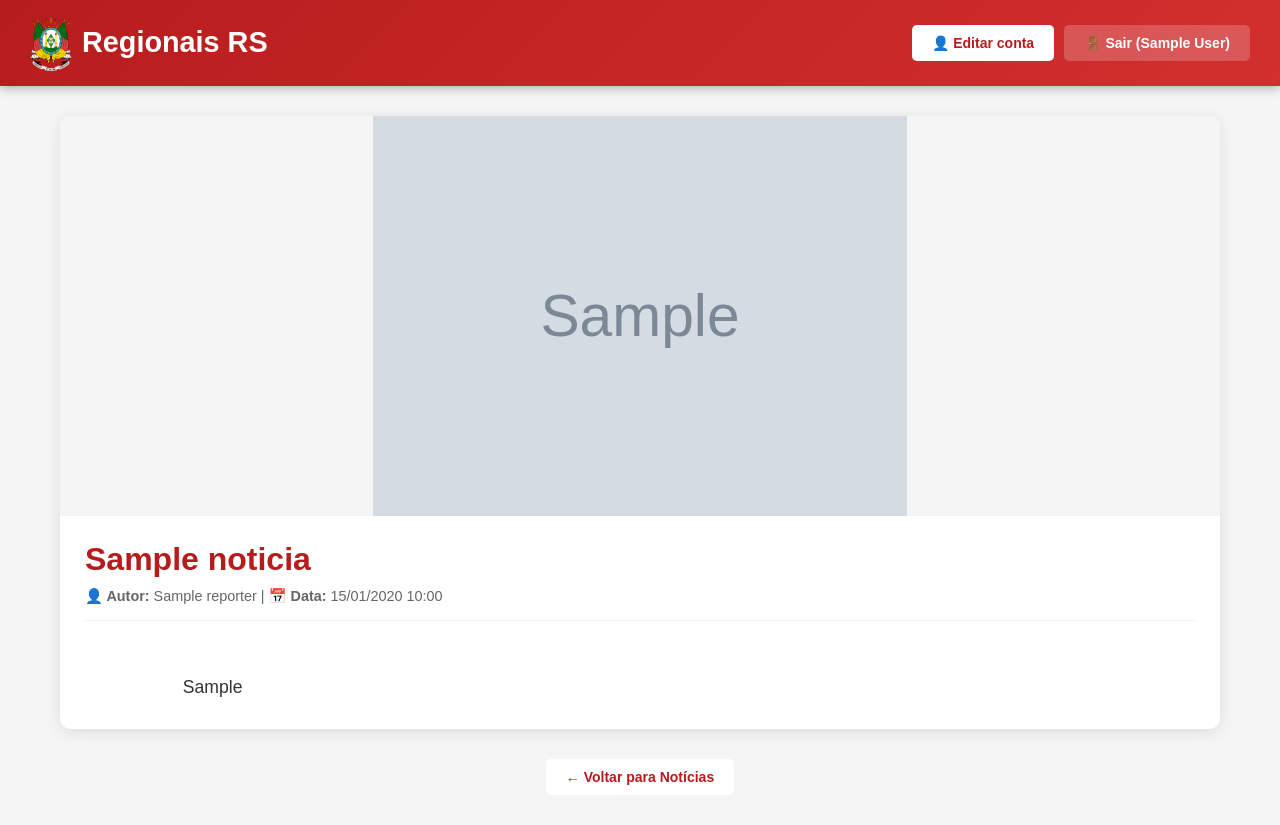
After one commit to BernardoFonsecaRibeiro/Trabalho.Noticia, a PHP site: page /noticia.php?id=1 in a window 1280 px wide. The commit adds this page. Run offline with PHP 8.4, Linux system fonts and the light colour scheme; the visitor is signed in with stand-in values (Sample User, id 1); tables that the repository leaves empty hold one stand-in row (values such as "Sample post"); grey boxes marked "Sample" are stand-in pictures.

Commit message:
Add files via upload

```diff
--- /dev/null
+++ b/Noticia/noticia.php
@@ -0,0 +1,139 @@
+<?php
+session_start();
+include 'conexao.php';
+
+// Verifica se o ID da notícia foi passado
+if (!isset($_GET['id']) || !is_numeric($_GET['id'])) {
+    header("Location: indexPublico.php");
+    exit();
+}
+
+$id = (int) $_GET['id'];
+
+// Buscar a notícia com nome do autor
+$sql = "SELECT noticias.*,
+        COALESCE(r.nome, a.nome, u.nome) as nome_autor
+        FROM noticias
+        LEFT JOIN reporters r ON noticias.autor = r.id
+        LEFT JOIN admins a ON noticias.autor = a.id
+        LEFT JOIN usuarios u ON noticias.autor = u.id
+        WHERE noticias.id = ?";
+$stmt = $conn->prepare($sql);
+$stmt->bind_param("i", $id);
+$stmt->execute();
+$result = $stmt->get_result();
+
+if ($result->num_rows == 0) {
+    header("Location: indexPublico.php");
+    exit();
+}
+
+$noticia = $result->fetch_assoc();
+$stmt->close();
+
+// Verifica se está logado
+$usuario_logado = isset($_SESSION['usuario_id']);
+$nome_usuario = $usuario_logado ? $_SESSION['nome'] : null;
+?>
+
+<!DOCTYPE html>
+<html lang="pt-br">
+<head>
+    <meta charset="UTF-8">
+    <meta name="viewport" content="width=device-width, initial-scale=1.0">
+    <title><?php echo htmlspecialchars($noticia['titulo']); ?> - Regionais RS</title>
+    <style>
+        * { margin: 0; padding: 0; box-sizing: border-box; }
+        body { font-family: Arial, sans-serif; background: #f5f5f5; }
+
+        /* 🔴 CABEÇALHO VERMELHO */
+        .header {
+            background: linear-gradient(135deg, #b71c1c, #d32f2f);
+            color: white;
+            padding: 15px 30px;
+            display: flex;
+            justify-content: space-between;
+            align-items: center;
+            box-shadow: 0 2px 10px rgba(0,0,0,0.3);
+        }
+        .header h1 { display: inline-flex; align-items: center; gap: 10px; font-size: 1.8em; }
+        .header-logo { width: 42px; height: auto; display: inline-block; }
+        .header-botoes { display: flex; gap: 10px; }
+
+        /* BOTÕES */
+        .btn {
+            padding: 10px 20px;
+            border: none;
+            border-radius: 5px;
+            cursor: pointer;
+            text-decoration: none;
+            font-weight: bold;
+            transition: 0.3s;
+            display: inline-block;
+            font-size: 14px;
+        }
+        .btn-voltar { background: white; color: #b71c1c; }
+        .btn-voltar:hover { background: #ffebee; transform: translateY(-2px); }
+        .btn-login { background: #2196F3; color: white; }
+        .btn-login:hover { background: #1976D2; transform: translateY(-2px); }
+        .btn-sair { background: rgba(255,255,255,0.2); color: white; }
+        .btn-sair:hover { background: rgba(255,255,255,0.3); }
+
+        /* CONTEÚDO */
+        .container { max-width: 1200px; margin: 30px auto; padding: 0 20px; }
+
+        /* CARD DE NOTÍCIA */
+        .noticia-card {
+            background: white;
+            border-radius: 10px;
+            box-shadow: 0 3px 15px rgba(0,0,0,0.1);
+            overflow: hidden;
+        }
+        .noticia-imagem { width: 100%; height: 400px; object-fit: contain; background: #f5f5f5; display: flex; align-items: center; justify-content: center; }
+        .noticia-conteudo { padding: 25px; }
+        .noticia-titulo { color: #b71c1c; font-size: 2em; margin-bottom: 10px; }
+        .noticia-meta { color: #666; font-size: 0.9em; margin-bottom: 20px; padding-bottom: 15px; border-bottom: 1px solid #eee; }
+        .noticia-texto { color: #333; line-height: 1.8; font-size: 1.1em; white-space: pre-wrap; }
+
+        /* BOTÃO VOLTAR */
+        .voltar-container { text-align: center; margin-top: 30px; }
+    </style>
+</head>
+<body>
+    <!-- 🔴 CABEÇALHO -->
+    <div class="header">
+        <h1><img src="img/Brasão_do_Rio_Grande_do_Sul.svg.png" alt="Brasão do Rio Grande do Sul" class="header-logo"> Regionais RS</h1>
+        <div class="header-botoes">
+            <?php if ($usuario_logado): ?>
+                <a href="editar_perfil.php" class="btn btn-voltar">👤 Editar conta</a>
+                <a href="logout.php" class="btn btn-sair">🚪 Sair (<?php echo htmlspecialchars($nome_usuario); ?>)</a>
+            <?php else: ?>
+                <a href="login.php" class="btn btn-login">🔐 Fazer Login</a>
+            <?php endif; ?>
+        </div>
+    </div>
+
+    <div class="container">
+        <div class="noticia-card">
+            <?php if(!empty($noticia['imagem'])): ?>
+                <img src="<?php echo htmlspecialchars($noticia['imagem']); ?>" alt="<?php echo htmlspecialchars($noticia['titulo']); ?>" class="noticia-imagem">
+            <?php endif; ?>
+
+            <div class="noticia-conteudo">
+                <h2 class="noticia-titulo"><?php echo htmlspecialchars($noticia['titulo']); ?></h2>
+                <div class="noticia-meta">
+                    <strong>👤 Autor:</strong> <?php echo htmlspecialchars($noticia['nome_autor'] ?? 'Desconhecido'); ?> |
+                    <strong>📅 Data:</strong> <?php echo date('d/m/Y H:i', strtotime($noticia['data'])); ?>
+                </div>
+                <div class="noticia-texto">
+                    <?php echo nl2br(htmlspecialchars($noticia['noticia'])); ?>
+                </div>
+            </div>
+        </div>
+
+        <div class="voltar-container">
+            <a href="indexPublico.php" class="btn btn-voltar">← Voltar para Notícias</a>
+        </div>
+    </div>
+</body>
+</html>
--- a/Noticia/zz.php
+++ b/Noticia/zz.php
@@ -1 +1 @@
-Oi Dinossauro rex
+GREVEEEEEEEEEEEEEEEEEEEEEEE
```
Also changed, not shown: Noticia/indexAdmin.php (+10 -5 lines), Noticia/indexPublico.php (+11 -7 lines), Noticia/indexReporter.php (+11 -5 lines), Noticia/noticias_publicas.php (+13 -5 lines), Noticia/imagens_noticias/69d692c49c56d_1775669956.jpg (added), Noticia/imagens_noticias/69d6939e334f2_1775670174.jpg (added).
